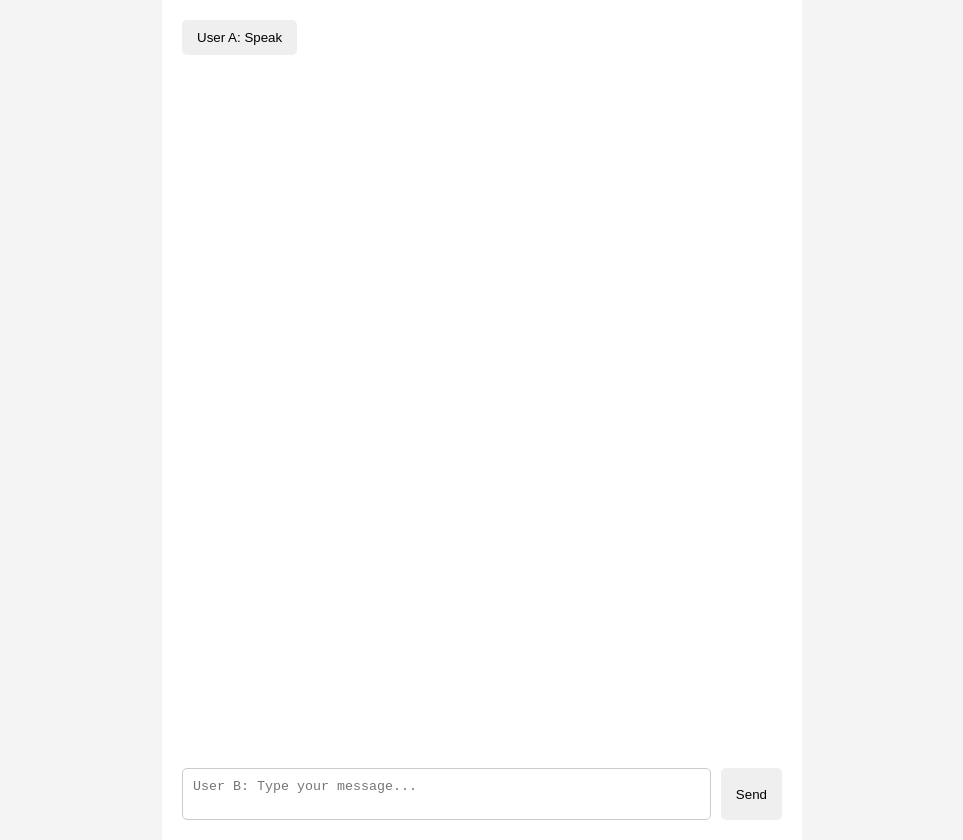
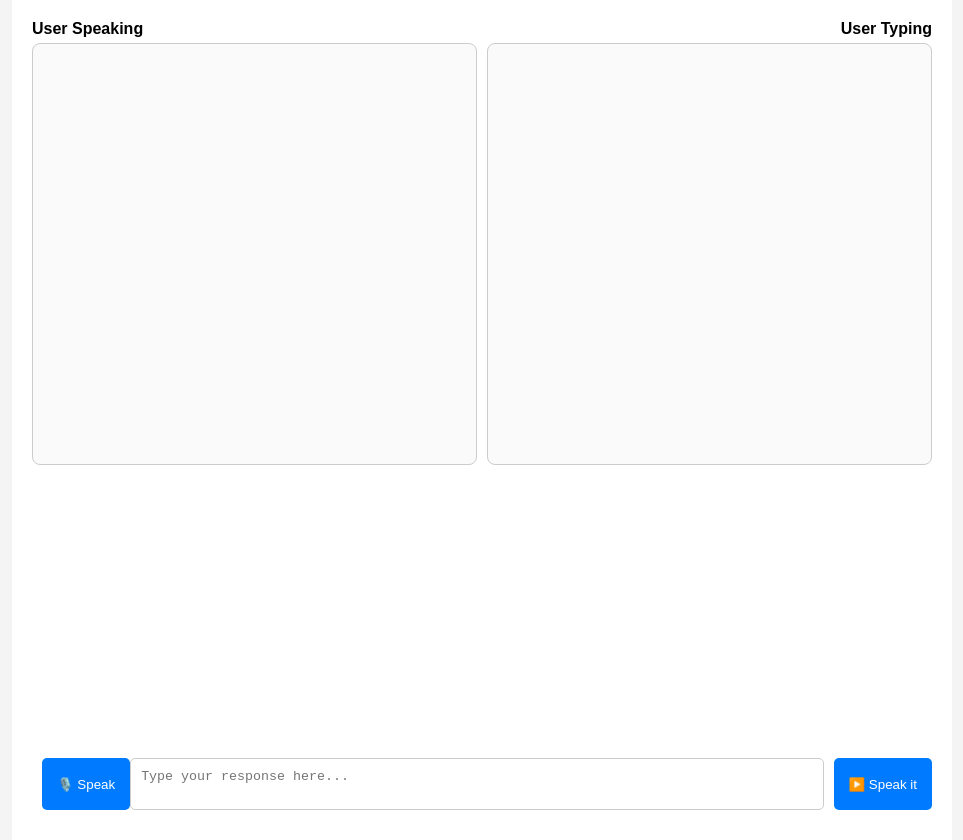
Before and after one commit to SAMP2811/Chat-App, a plain HTML site: page index.html in a window 1280 px wide. Shown: the whole page, without its empty margins (158-1121 px from the left). Drawn offline with Linux system fonts and the light colour scheme.

Commit message:
Update index.html clean UI

```diff
--- a/index.html
+++ b/index.html
@@ -1,43 +1,113 @@
+
 <!DOCTYPE html>
 <html lang="en">
 <head>
-  <meta charset="UTF-8">
+  <meta charset="UTF-8" />
   <title>2-Way Communication</title>
   <style>
-    body { font-family: Arial, sans-serif; margin: 0; padding: 0; background: #f4f4f4; }
-    .container { max-width: 600px; margin: auto; padding: 20px; background: #fff; min-height: 100vh; display: flex; flex-direction: column; }
-    .messages { flex: 1; overflow-y: auto; padding-bottom: 10px; }
-    .msg { margin: 10px 0; padding: 10px; border-radius: 10px; max-width: 80%; }
-    .a { background: #d3d3d3; align-self: flex-start; }
-    .b { background: #b3e5fc; align-self: flex-end; }
-    .input-area { display: flex; gap: 10px; }
-    textarea { flex: 1; resize: none; padding: 10px; border-radius: 5px; border: 1px solid #ccc; }
-    button { padding: 10px 15px; border: none; border-radius: 5px; cursor: pointer; }
-    .controls { display: flex; justify-content: space-between; margin-bottom: 10px; }
+    body {
+      font-family: Arial, sans-serif;
+      margin: 0;
+      padding: 0;
+      background: #f4f4f4;
+    }
+    .container {
+      max-width: 900px;
+      margin: auto;
+      padding: 20px;
+      background: #fff;
+      min-height: 100vh;
+      display: flex;
+      flex-direction: column;
+    }
+    .chat-labels {
+      display: flex;
+      justify-content: space-between;
+      font-weight: bold;
+      margin-bottom: 5px;
+    }
+    .chat-area {
+      display: flex;
+      gap: 10px;
+      flex: 1;
+    }
+    .column {
+      flex: 1;
+      display: flex;
+      flex-direction: column;
+      border: 1px solid #ccc;
+      border-radius: 8px;
+      padding: 10px;
+      background: #fafafa;
+      height: 400px;
+      overflow-y: auto;
+    }
+    .msg {
+      margin: 5px 0;
+      padding: 10px;
+      border-radius: 10px;
+      max-width: 100%;
+      word-wrap: break-word;
+    }
+    .speaking {
+      background: #e0e0e0;
+      align-self: flex-start;
+    }
+    .typing {
+      background: #cfe9ff;
+      align-self: flex-end;
+    }
+    .controls {
+      display: flex;
+      justify-content: space-between;
+      margin: 20px 0 10px;
+    }
+    textarea {
+      flex: 1;
+      padding: 10px;
+      resize: none;
+      border-radius: 5px;
+      border: 1px solid #ccc;
+    }
+    button {
+      padding: 10px 15px;
+      margin-left: 10px;
+      border: none;
+      border-radius: 5px;
+      background-color: #007bff;
+      color: white;
+      cursor: pointer;
+    }
   </style>
 </head>
 <body>
   <div class="container">
+    <div class="chat-labels">
+      <span>User Speaking</span>
+      <span>User Typing</span>
+    </div>
+    <div class="chat-area">
+      <div class="column" id="speakingChat"></div>
+      <div class="column" id="typingChat"></div>
+    </div>
     <div class="controls">
-      <button onclick="startListening()">User A: Speak</button>
-    </div>
-    <div class="messages" id="chat"></div>
-    <div class="input-area">
-      <textarea id="textInput" rows="2" placeholder="User B: Type your message..."></textarea>
-      <button onclick="sendMessage()">Send</button>
+      <button onclick="startListening()">🎙️ Speak</button>
+      <textarea id="textInput" rows="2" placeholder="Type your response here..."></textarea>
+      <button onclick="sendMessage()">▶️ Speak it</button>
     </div>
   </div>
 
   <script>
-    const chat = document.getElementById("chat");
+    const speakingChat = document.getElementById("speakingChat");
+    const typingChat = document.getElementById("typingChat");
     const input = document.getElementById("textInput");
 
-    function addMessage(sender, text) {
+    function addMessage(target, text, className) {
       const msg = document.createElement("div");
-      msg.className = "msg " + (sender === "A" ? "a" : "b");
+      msg.className = "msg " + className;
       msg.innerText = text;
-      chat.appendChild(msg);
-      chat.scrollTop = chat.scrollHeight;
+      target.appendChild(msg);
+      target.scrollTop = target.scrollHeight;
     }
 
     function startListening() {
@@ -46,14 +116,14 @@
       recognition.start();
       recognition.onresult = (event) => {
         const transcript = event.results[0][0].transcript;
-        addMessage("A", transcript);
+        addMessage(speakingChat, transcript, "speaking");
       };
     }
 
     function sendMessage() {
       const text = input.value.trim();
       if (!text) return;
-      addMessage("B", text);
+      addMessage(typingChat, text, "typing");
       input.value = "";
       const tts = new SpeechSynthesisUtterance(text);
       tts.lang = 'en-US';
```
